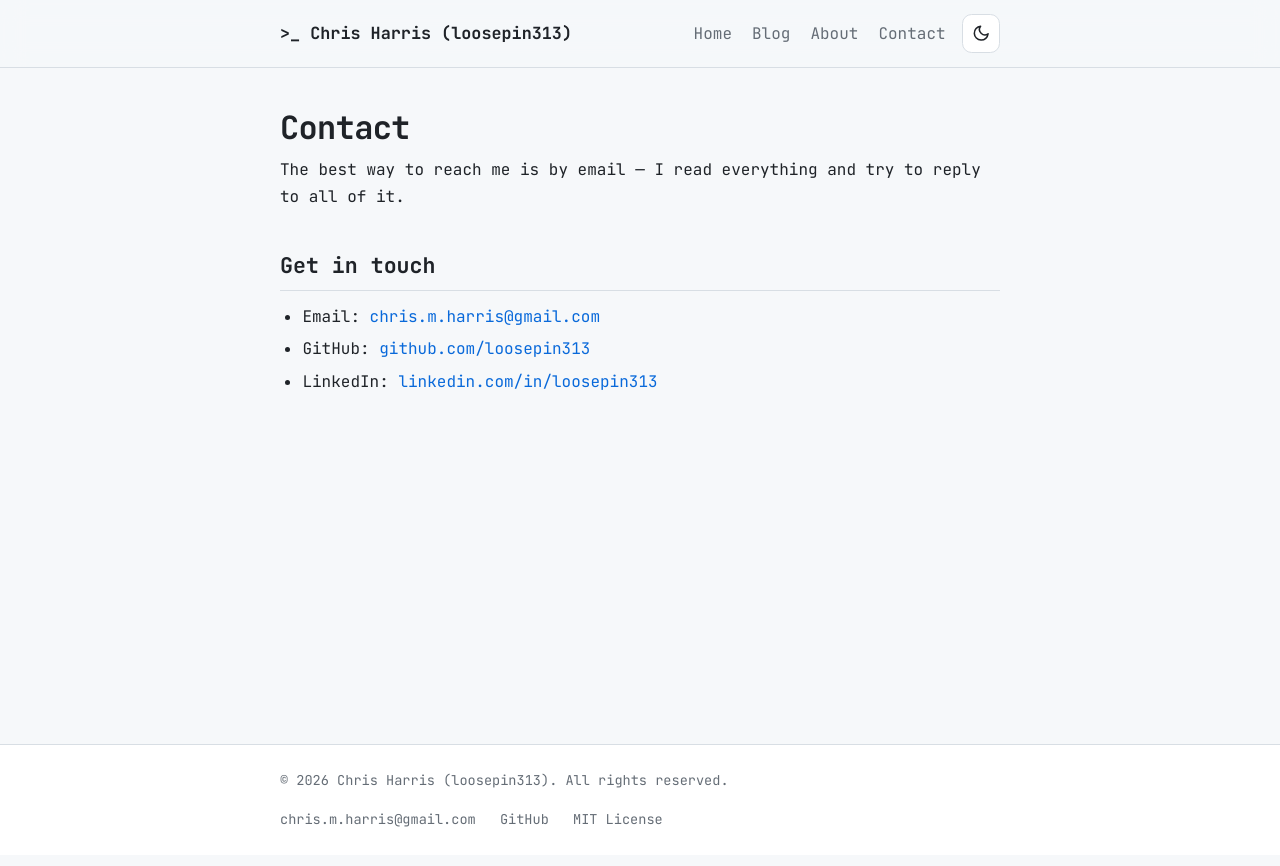
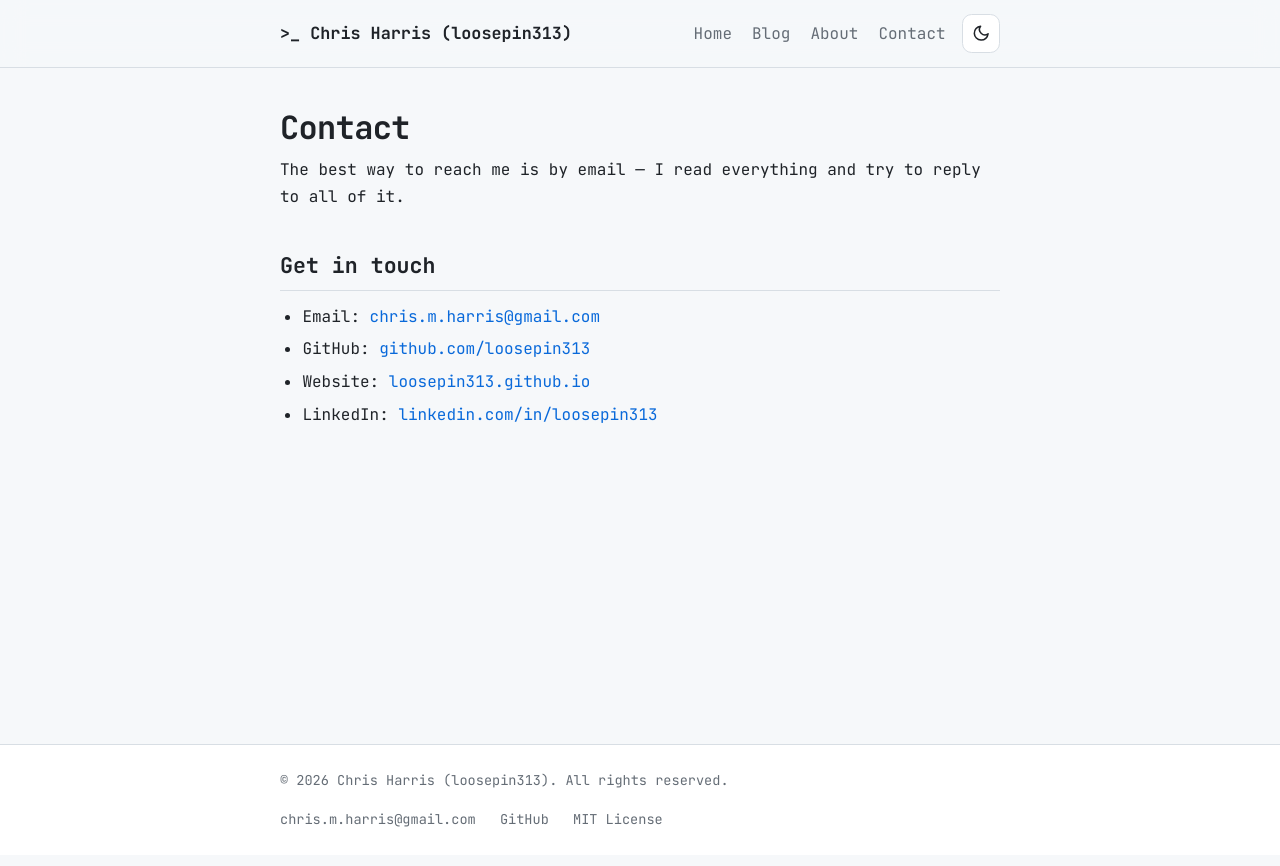
Before and after one commit to loosepin313/loosepin313.github.io, a Jekyll site: the page built from contact.md, in a window 1280 px wide. Shown: the top 866 px of the page. Built offline with Jekyll 4.4.1, drawn with Linux system fonts in a browser that asks for light colours.

Commit message:
Add website link to contact page

```diff
--- a/contact.md
+++ b/contact.md
@@ -11,5 +11,6 @@ The best way to reach me is by email — I read everything and try to reply to a
 <ul>
     <li>Email: {{ site.email | email }}</li>
     <li>GitHub: <a href="https://github.com/loosepin313">github.com/loosepin313</a></li>
+    <li>Website: <a href="https://loosepin313.github.io">loosepin313.github.io</a></li>
     <li>LinkedIn: <a href="https://www.linkedin.com/in/loosepin313/">linkedin.com/in/loosepin313</a></li>
 </ul>
```
